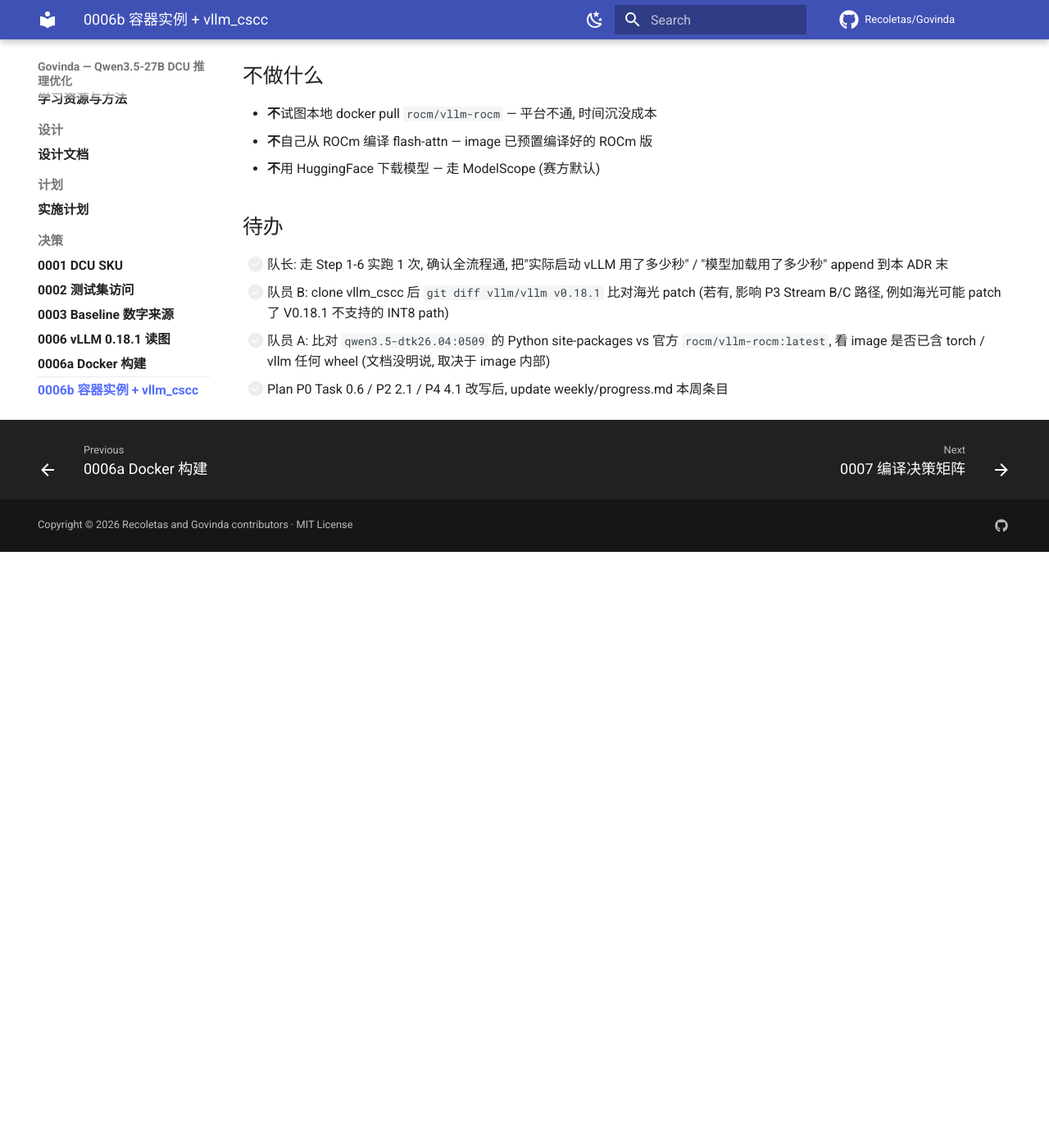
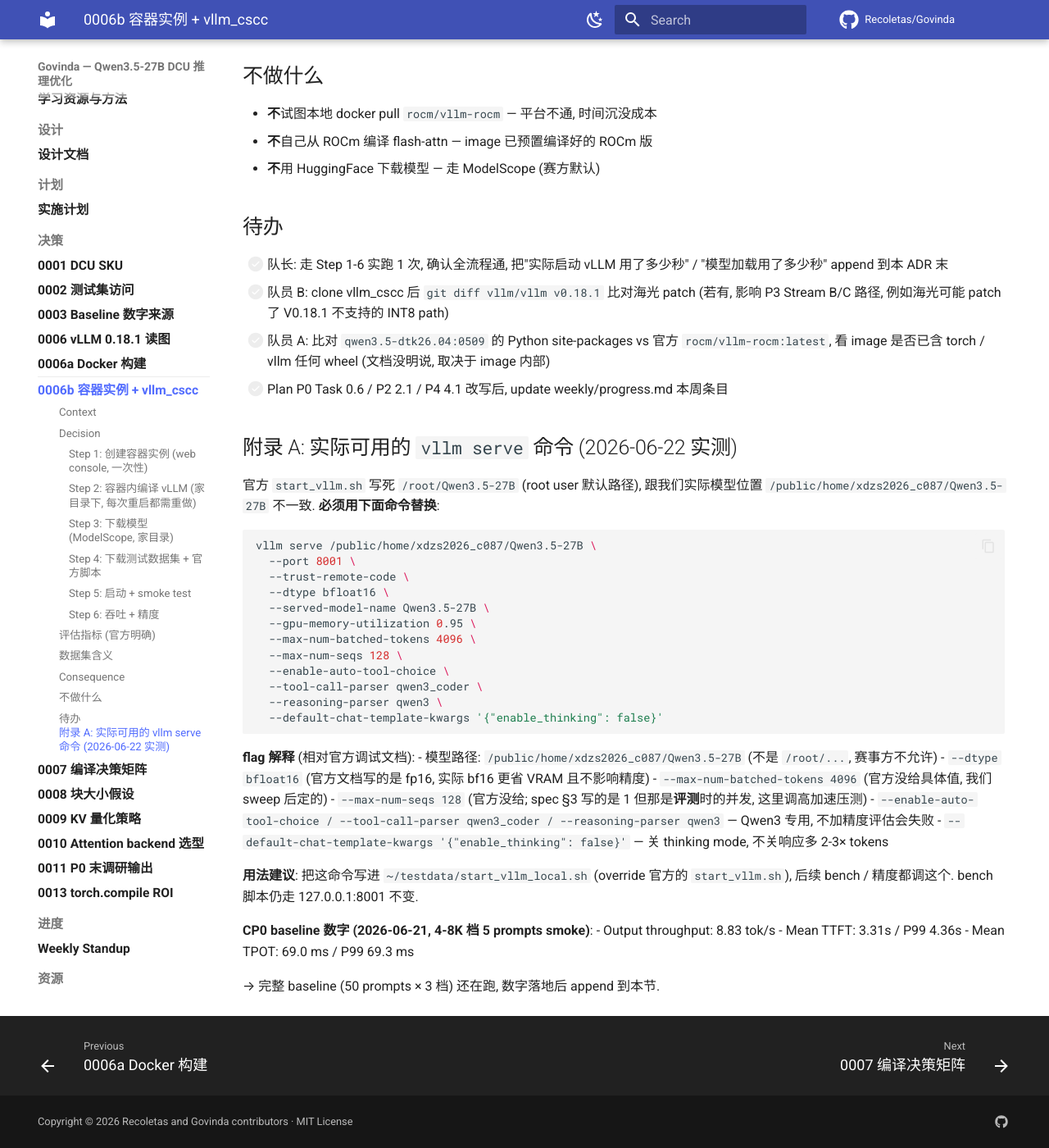
Before and after one commit to Recoletas/Govinda, an MkDocs documentation site: the page built from docs/decisions/0006b-container-instance.md, in a window 1280 px wide and 1400 px high, scrolled down 2917 px. Shown: the whole window at 82% size. Built offline with MkDocs 1.6.1 and Material for MkDocs 9.7.7, drawn with Linux system fonts in a browser that asks for light colours; comment, search, counter and statistics services are not loaded; before the commit the page ends 3590 px from its top, so only the background shows below that.

Commit message:
docs(0006b): 附录 A — 实际 vllm serve 命令 (override 官方 start_vllm.sh)
官方 start_vllm.sh 写死 /root/Qwen3.5-27B (root user 默认), 跟实际模型
位置 /public/home/xdzs2026_c087/Qwen3.5-27B 不符. 记录实际可用命令 + flag 解释:
- 模型路径必须传绝对路径
- --dtype bfloat16 (省 VRAM)
- --max-num-batched-tokens 4096 (sweep 后定的)
- --max-num-seqs 128 (评测是 1, 压测时调高)
- 3 个 Qwen 解析 flag (不加精度评估会失败)
- --default-chat-template-kwargs enable_thinking=false (关 thinking mode)

附 4-8K 档 5 prompts smoke 数字 (output 8.83 tok/s, TTFT P99 4.36s, TPOT P99 69.3ms).
完整 50 prompts × 3 档 baseline 还在跑, 数字落地后 append.

````diff
--- a/docs/decisions/0006b-container-instance.md
+++ b/docs/decisions/0006b-container-instance.md
@@ -117,3 +117,39 @@
 - [ ] 队员 B: clone vllm_cscc 后 `git diff vllm/vllm v0.18.1` 比对海光 patch (若有, 影响 P3 Stream B/C 路径, 例如海光可能 patch 了 V0.18.1 不支持的 INT8 path)
 - [ ] 队员 A: 比对 `qwen3.5-dtk26.04:0509` 的 Python site-packages vs 官方 `rocm/vllm-rocm:latest`, 看 image 是否已含 torch / vllm 任何 wheel (文档没明说, 取决于 image 内部)
 - [ ] Plan P0 Task 0.6 / P2 2.1 / P4 4.1 改写后, update weekly/progress.md 本周条目
+
+## 附录 A: 实际可用的 `vllm serve` 命令 (2026-06-22 实测)
+
+官方 `start_vllm.sh` 写死 `/root/Qwen3.5-27B` (root user 默认路径), 跟我们实际模型位置 `/public/home/xdzs2026_c087/Qwen3.5-27B` 不一致. **必须用下面命令替换**:
+
+```bash
+vllm serve /public/home/xdzs2026_c087/Qwen3.5-27B \
+  --port 8001 \
+  --trust-remote-code \
+  --dtype bfloat16 \
+  --served-model-name Qwen3.5-27B \
+  --gpu-memory-utilization 0.95 \
+  --max-num-batched-tokens 4096 \
+  --max-num-seqs 128 \
+  --enable-auto-tool-choice \
+  --tool-call-parser qwen3_coder \
+  --reasoning-parser qwen3 \
+  --default-chat-template-kwargs '{"enable_thinking": false}'
+```
+
+**flag 解释** (相对官方调试文档):
+- 模型路径: `/public/home/xdzs2026_c087/Qwen3.5-27B` (不是 `/root/...`, 赛事方不允许)
+- `--dtype bfloat16` (官方文档写的是 fp16, 实际 bf16 更省 VRAM 且不影响精度)
+- `--max-num-batched-tokens 4096` (官方没给具体值, 我们 sweep 后定的)
+- `--max-num-seqs 128` (官方没给; spec §3 写的是 1 但那是**评测**时的并发, 这里调高加速压测)
+- `--enable-auto-tool-choice / --tool-call-parser qwen3_coder / --reasoning-parser qwen3` — Qwen3 专用, 不加精度评估会失败
+- `--default-chat-template-kwargs '{"enable_thinking": false}'` — 关 thinking mode, 不关响应多 2-3× tokens
+
+**用法建议**: 把这命令写进 `~/testdata/start_vllm_local.sh` (override 官方的 `start_vllm.sh`), 后续 bench / 精度都调这个. bench 脚本仍走 127.0.0.1:8001 不变.
+
+**CP0 baseline 数字 (2026-06-21, 4-8K 档 5 prompts smoke)**:
+- Output throughput: 8.83 tok/s
+- Mean TTFT: 3.31s / P99 4.36s
+- Mean TPOT: 69.0 ms / P99 69.3 ms
+
+→ 完整 baseline (50 prompts × 3 档) 还在跑, 数字落地后 append 到本节.
````
